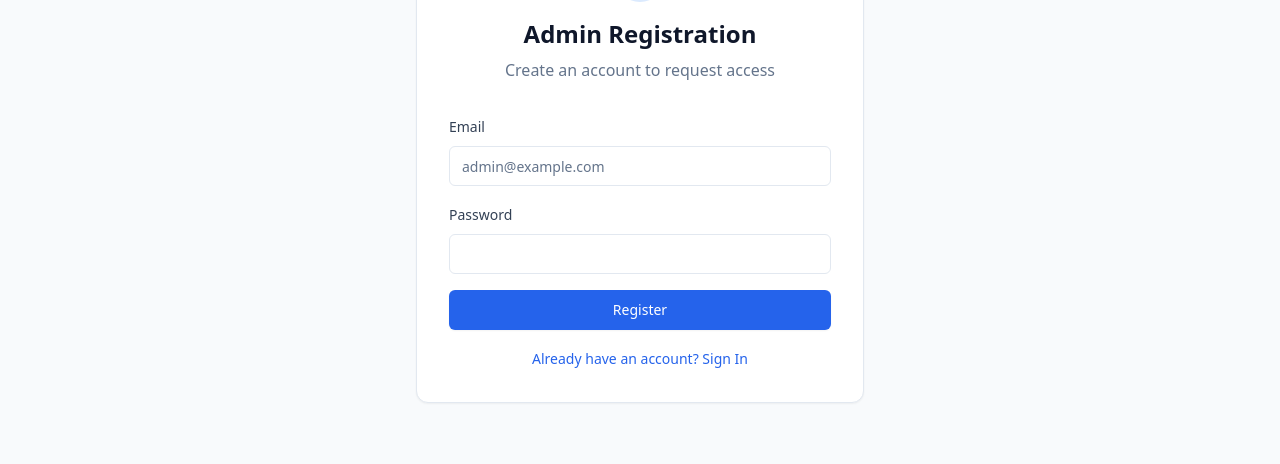
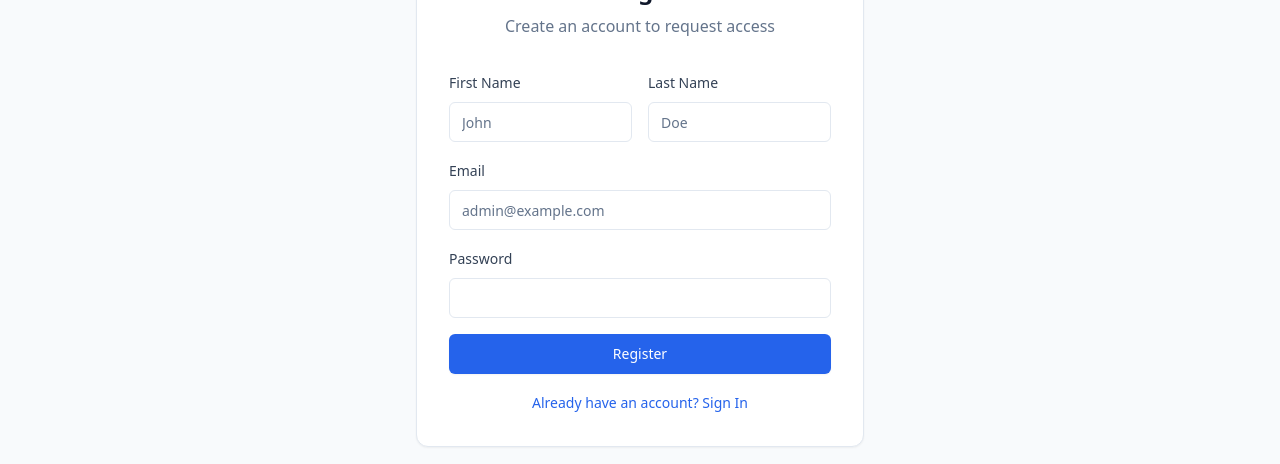
Before and after one commit to Bagietu/bp_settings, a React (Vite) app: page /admin in a window 1280 px wide. Both pictures are taken after a click on the button "Need an account? Register". Shown: the part 335-799 px from the top of the page. Built offline with nearby package versions, Linux system fonts and the light colour scheme; no server answers; the database is empty.

Commit message:
Fixing admin priv

```diff
--- a/src/pages/AdminDashboard.jsx
+++ b/src/pages/AdminDashboard.jsx
@@ -351,6 +351,7 @@ export const AdminDashboard = () => {
                         <table className="w-full text-sm text-left">
                             <thead className="bg-slate-50 text-slate-700 font-medium">
                                 <tr>
+                                    <th className="p-4">Name</th>
                                     <th className="p-4">Email</th>
                                     <th className="p-4">Role</th>
                                     <th className="p-4">Status</th>
@@ -361,7 +362,12 @@ export const AdminDashboard = () => {
                             <tbody className="divide-y divide-slate-100">
                                 {users.map((user) => (
                                     <tr key={user.id} className="hover:bg-slate-50">
-                                        <td className="p-4 font-medium">{user.email}</td>
+                                        <td className="p-4 font-medium">
+                                            {user.first_name || user.last_name
+                                                ? `${user.first_name || ''} ${user.last_name || ''}`
+                                                : <span className="text-slate-400 italic">No Name</span>}
+                                        </td>
+                                        <td className="p-4">{user.email}</td>
                                         <td className="p-4 capitalize">{user.role}</td>
                                         <td className="p-4">
                                             <span className={cn("px-2 py-1 rounded text-xs font-bold uppercase",
--- a/src/pages/AdminLogin.jsx
+++ b/src/pages/AdminLogin.jsx
@@ -8,6 +8,8 @@ import { supabase } from '../lib/supabase';
 export const AdminLogin = () => {
     const [email, setEmail] = useState('');
     const [password, setPassword] = useState('');
+    const [firstName, setFirstName] = useState('');
+    const [lastName, setLastName] = useState('');
     const [isRegistering, setIsRegistering] = useState(false);
     const [error, setError] = useState('');
     const [loading, setLoading] = useState(false);
@@ -33,13 +35,14 @@ export const AdminLogin = () => {
                     const { error: profileError } = await supabase.from('profiles').insert([{
                         id: authData.user.id,
                         email: email,
+                        first_name: firstName,
+                        last_name: lastName,
                         role: 'moderator', // Default role
                         status: 'pending' // Default status
                     }]);
 
                     if (profileError) {
                         console.error("Profile creation failed:", profileError);
-                        // Optional: Delete auth user if profile fails? For now just show error.
                         throw new Error("Failed to create user profile.");
                     }
 
@@ -68,9 +71,7 @@ export const AdminLogin = () => {
                     }
 
                     if (!profile) {
-                        // Fallback for existing users without profile (auto-create admin if it's the first one? No, just deny for now or assume admin if hardcoded check passed before)
-                        // For this migration, let's assume if no profile, we deny or create a pending one.
-                        // Let's create a pending profile if missing.
+                        // Fallback for existing users without profile
                         await supabase.from('profiles').insert([{
                             id: data.user.id,
                             email: email,
@@ -87,9 +88,9 @@ export const AdminLogin = () => {
                         return;
                     }
 
-                    sessionStorage.setItem('isAdmin', 'true'); // Legacy check
-                    sessionStorage.setItem('userRole', profile.role); // New Role check
-                    sessionStorage.setItem('userEmail', email); // For history logging
+                    sessionStorage.setItem('isAdmin', 'true');
+                    sessionStorage.setItem('userRole', profile.role);
+                    sessionStorage.setItem('userEmail', email);
                     navigate('/admin/dashboard');
                 }
             }
@@ -117,6 +118,29 @@ export const AdminLogin = () => {
                 </div>
 
                 <form onSubmit={handleAuth} className="space-y-4">
+                    {isRegistering && (
+                        <div className="grid grid-cols-2 gap-4">
+                            <div className="space-y-2">
+                                <label className="text-sm font-medium text-slate-700">First Name</label>
+                                <Input
+                                    placeholder="John"
+                                    value={firstName}
+                                    onChange={(e) => setFirstName(e.target.value)}
+                                    required
+                                />
+                            </div>
+                            <div className="space-y-2">
+                                <label className="text-sm font-medium text-slate-700">Last Name</label>
+                                <Input
+                                    placeholder="Doe"
+                                    value={lastName}
+                                    onChange={(e) => setLastName(e.target.value)}
+                                    required
+                                />
+                            </div>
+                        </div>
+                    )}
+
                     <div className="space-y-2">
                         <label className="text-sm font-medium text-slate-700">Email</label>
                         <Input
```
Also changed, not shown: 1 other file (tests, documents, lock files or other folders).
